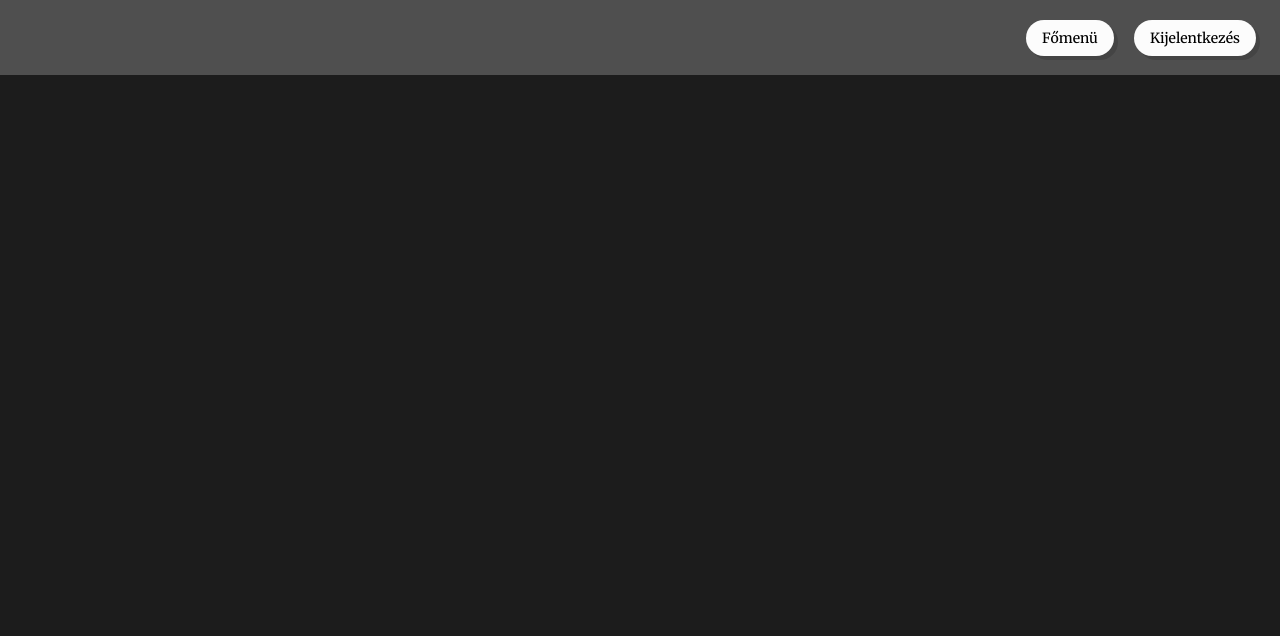
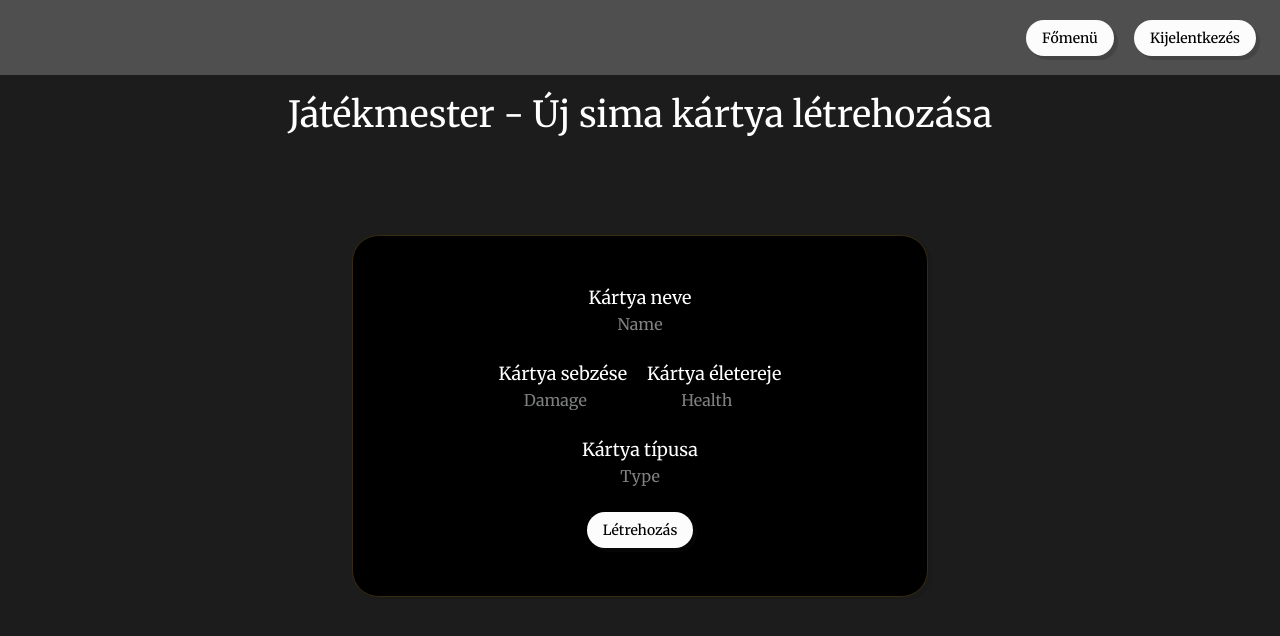
Before and after one commit to vrolandd/dusza-web-2026, a SvelteKit app: page /create-basic-card in a window 1280 px wide. Shown: the top 636 px of the page. Built offline with nearby package versions, Linux system fonts and the light colour scheme; no server answers.

Commit message:
Create /create-basic-card UI

```diff
--- a/src/routes/create-basic-card/+page.svelte
+++ b/src/routes/create-basic-card/+page.svelte
@@ -0,0 +1,30 @@
+<script lang="ts">
+    import { Button } from "$lib/components/ui/button/index.js";
+    import { Card } from "$lib/components/ui/card";
+</script>
+
+<h1 class="text-4xl pt-5 text-center">Játékmester - Új sima kártya létrehozása</h1>
+
+<div class="flex flex-col items-center pt-25 h-dvh">
+    <Card class="pt-12 pb-12 max-w-xl w-full flex flex-col justify-center items-center">
+        <div class="flex flex-col items-center">
+            <label for="" class="text-lg">Kártya neve</label>
+            <input type="text" name="card-name" id="card-name" class="text-center" placeholder="Name"/>
+        </div>
+        <div class="flex flex-row gap-5">
+            <div class="flex flex-col items-center">
+                <label for="" class="text-lg">Kártya sebzése</label>
+                <input type="number" name="card-damage" id="card-damage" placeholder="Damage" min="1" max="100" class="w-full text-center">
+            </div>
+            <div class="flex flex-col items-center">
+                <label for="" class="text-lg">Kártya életereje</label>
+                <input type="number" name="card-health" id="card-health" placeholder="Health" min="2" max="100" class="w-full text-center">
+            </div>
+        </div>
+        <div class="flex flex-col items-center">
+            <label for="" class="text-lg">Kártya típusa</label>
+            <input type="text" name="card-type" id="card-type" placeholder="Type" class="text-center">
+        </div>
+        <Button>Létrehozás</Button>
+    </Card>
+</div>
```
